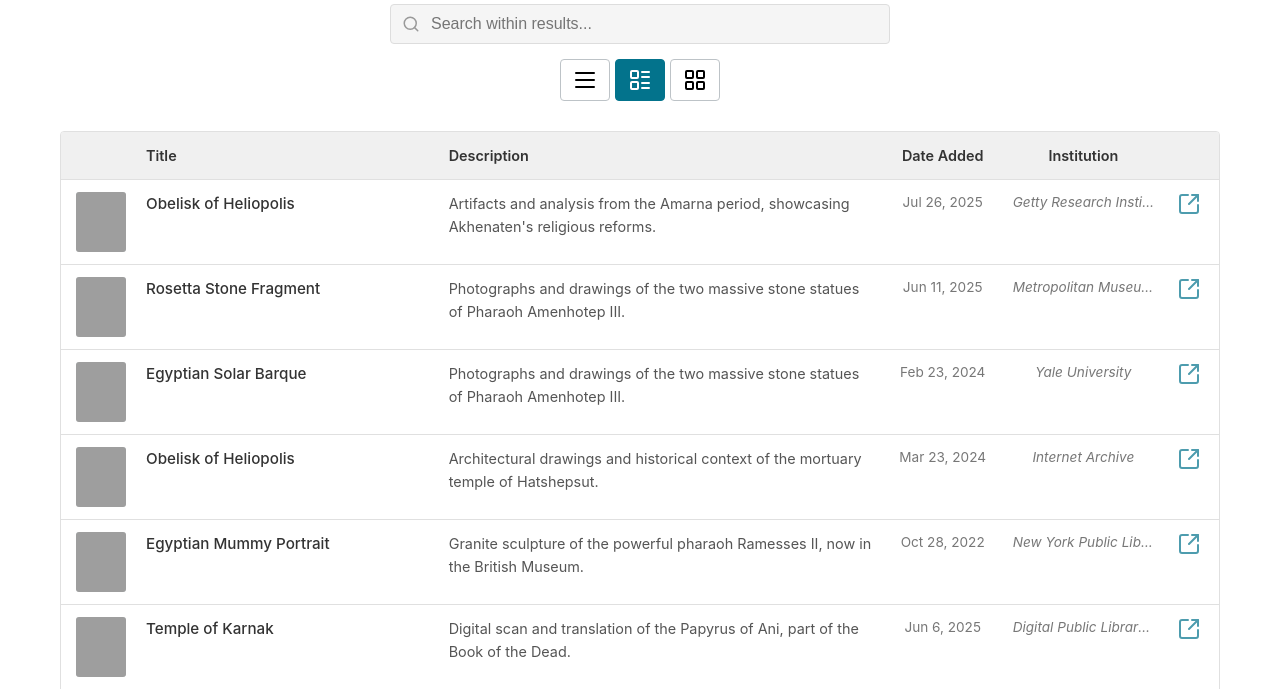
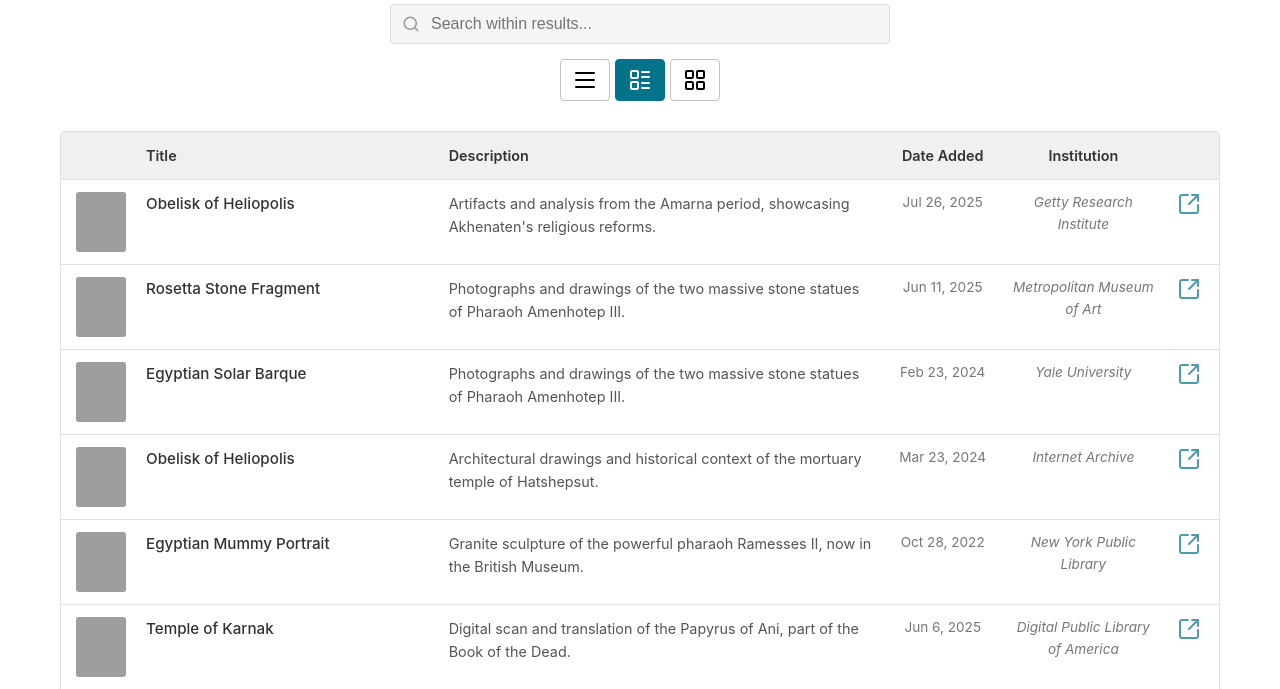
Before and after one commit to watrall/dpla-explorer-ancient-egypt, a plain HTML site: page index.html in a window 1280 px wide. Shown: the part 87-776 px from the top of the page. Drawn offline with nearby package versions, Linux system fonts and the light colour scheme; grey boxes are pictures that could not be loaded.

Commit message:
Update institution column styling to allow text wrapping; adjust CSS properties for better readability

```diff
--- a/css/styles.css
+++ b/css/styles.css
@@ -291,6 +291,7 @@ main {
   text-overflow: ellipsis;
 }
 
+/* --- Updated Institution Column Styling (Allows Wrapping) --- */
 .compact-image-item .civ-col-institution {
   flex: 1;
   padding: 0 10px;
@@ -298,10 +299,11 @@ main {
   color: #777;
   font-style: italic;
   text-align: center;
-  white-space: nowrap;
-  overflow: hidden;
-  text-overflow: ellipsis;
+  /* Allow text to wrap */
+  white-space: normal; /* Changed from nowrap */
+  word-break: break-word; /* Handle long words */
 }
+/* ---------------------------------------------------------- */
 
 .compact-image-item .civ-col-link {
   flex: 0 0 40px;
```
